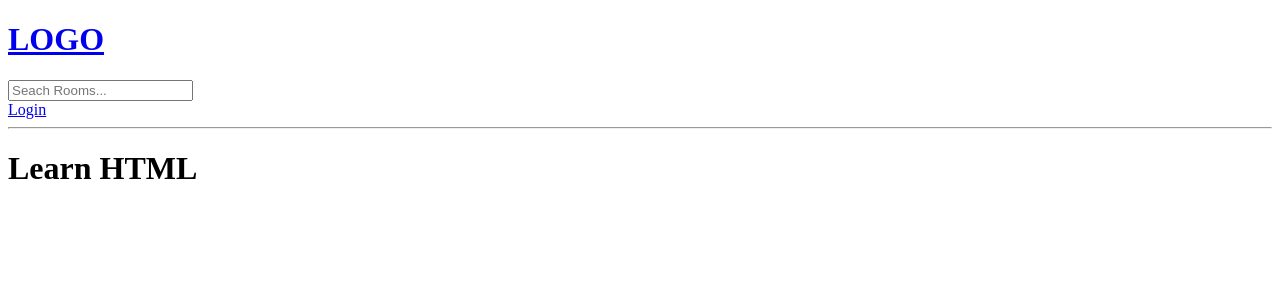
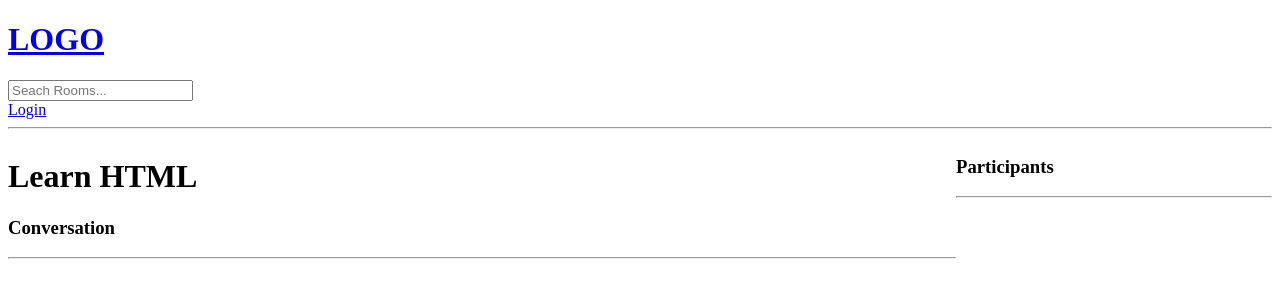
Before and after one commit to preciousimo/study, a Django app: page /room/3/ in a window 1280 px wide. Shown: the top 300 px of the page. Run offline with Django 4.2, Linux system fonts and the light colour scheme; data comes from the database, SQL or seed files in the repository; both versions use the stored data as it was after the commit.

Commit message:
Chat room messages CRUD

```diff
--- a/base/models.py
+++ b/base/models.py
@@ -14,7 +14,7 @@ class Room(models.Model):
     topic = models.ForeignKey(Topic, on_delete=models.SET_NULL, null=True)
     name = models.CharField(max_length=200)
     description = models.TextField(null=True, blank=True)
-    # participants =
+    participants = models.ManyToManyField(User, related_name="participants", blank=True)
     updated = models.DateTimeField(auto_now=True)
     created = models.DateTimeField(auto_now_add=True)
 
--- a/base/templates/base/room.html
+++ b/base/templates/base/room.html
@@ -1,5 +1,51 @@
 {% extends 'main.html' %} {% block content %}
+<style>
+  .room-container {
+    display: grid;
+    grid-template-columns: 3fr 1fr;
+  }
+</style>
 
-<h1>{{room.name}}</h1>
+
+<div class="room-container">
+
+  <div>
+    <h1> {{ room.name }}</h1>
+
+    <p> {{room.description }}</p>
+
+    <div class="comment-wrapper">
+      <h3>Conversation</h3>
+
+      <hr> {% for message in room_messages %}
+      <div>
+        {% if request.user == message.user %}
+        <a href="{% url 'delete-message' message.id %}">Delete</a>{% endif %}
+        <small>@{{ message.user }} {{message.created|timesince}} ago</small>
+        <p> {{ message.body }}</p>
+        <hr>
+      </div>
+      {% endfor %}
+
+    </div> {% if request.user.is_authenticated %}
+    <div class="comment-form">
+      <form method="POST" action="">
+        {% csrf_token %}
+        <input type="text" name="body" placeholder="Write youur message here...">
+      </form>
+    </div>
+    {% endif %}
+  </div>
+
+  <div>
+    <h3>Participants</h3>
+    <hr> {% for user in participants %}
+    <div>
+      <p>@{{user.username}}</p>
+    </div>
+    {% endfor %}
+  </div>
+
+</div>
 
 {% endblock content %}
--- a/base/urls.py
+++ b/base/urls.py
@@ -12,4 +12,5 @@ urlpatterns = [
     path('create-room/', views.createRoom, name="create-room"),
     path('update-room/<str:pk>/', views.updateRoom, name="update-room"),
     path('delete-room/<str:pk>/', views.deleteRoom, name="delete-room"),
+    path('delete-message/<str:pk>/', views.deleteMessage, name="delete-message"),
 ]
--- a/base/views.py
+++ b/base/views.py
@@ -7,7 +7,7 @@ from django.db.models import Q
 from django.contrib.auth.models import User
 from django.contrib.auth import authenticate, login, logout
 from django.contrib.auth.forms import UserCreationForm
-from .models import Room, Topic
+from .models import Room, Topic, Message
 from .forms import RoomForm
 
 def loginPage(request):
@@ -73,7 +73,18 @@ def home(request):
 
 def room(request, pk):
     room = Room.objects.get(id=pk)
-    context = {'room': room}
+    room_messages = room.message_set.all().order_by('-created')
+    participants = room.participants.all()
+    if request.method == 'POST':
+        message = Message.objects.create(
+            user=request.user,
+            room=room,
+            body=request.POST.get('body')
+        )
+        room.participants.add(request.user)
+        return redirect('room', pk=room.id)
+
+    context = {'room': room, 'room_messages': room_messages, 'participants': participants}
     return render(request, 'base/room.html', context)
 
 @login_required(login_url='login')
@@ -116,3 +127,15 @@ def deleteRoom(request, pk):
         room.delete()
         return redirect('home')
     return render(request, 'base/delete.html', {'obj':room})
+
+@login_required(login_url='login')
+def deleteMessage(request, pk):
+    message = Message.objects.get(id=pk)
+
+    if request.user != message.user:
+        return HttpResponse('You are not allowed here!!')
+
+    if request.method == 'POST':
+        message.delete()
+        return redirect('home')
+    return render(request, 'base/delete.html', {'obj': message})
```
Also changed, not shown: base/migrations/0003_auto_20220124_1851.py (added), db.sqlite3.
